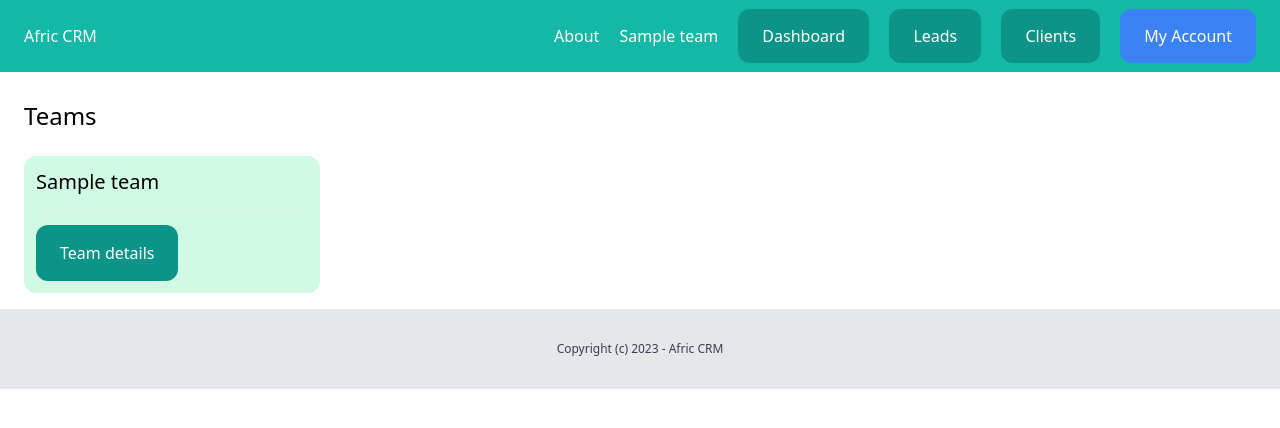
After one commit to Marx-wrld/Afric-CRM, a Django app: page /dashboard/teams/ in a window 1280 px wide. The commit adds this page. Shown: the top 428 px of the page. Run offline with Django 4.2, Linux system fonts and the light colour scheme; a user stored in the database is signed in; tables that the repository leaves empty hold one stand-in row (values such as "Sample post"); some libraries are stand-ins or nearby versions.

Commit message:
Switch team functionality build

```diff
--- a/crm/team/templates/team/detail.html
+++ b/crm/team/templates/team/detail.html
@@ -6,11 +6,16 @@
     <div class="px-6 py-4">
         <h1 class="mt-3 text-xl">{{ team.name }}</h1>
 
+        <hr class="mb-2">
+
         {% if team.created_by == request.user %}
             <a href="{% url 'team:edit' team.id %}">(Edit)</a>
         {% endif %}
 
+        <a href="{% url 'team:list' %}">(Switch team)</a>
+
         <hr class="mb-4">
+
         <p>
             <strong>
                 Team Owner:
--- /dev/null
+++ b/crm/team/templates/team/teams_list.html
@@ -0,0 +1,25 @@
+{% extends 'core/base.html' %}
+
+{% block title %}{{ team.name }}{% endblock %}
+
+{% block content %}
+    <div class="px-6 py-4">
+        <h1 class="mt-3 mb-6 text-2xl">Teams</h1>
+
+        <div class="grid grid-cols-4 gap-4">
+            {% for team in teams %}
+                <div class="{% if team == team %}bg-emerald-100{% else %}bg-gray-100{% endif %} rounded-xl p-3">
+                    <h2 class="mb-4 text-xl">{{ team.name }}</h2>
+
+                    <hr class="mb-3">
+
+                    {% if team == team %}
+                        <a href="{% url 'team:detail' team.id %}" class="inline-block py-4 px-6 bg-teal-600 text-white rounded-xl">Team details</a>
+                    {% else %}
+                        <a href="{% url 'team:activate' team.id %}" class="inline-block py-4 px-6 bg-teal-600 text-white rounded-xl"></a>
+                    {% endif %}
+                </div>
+            {% endfor %}
+        </div>
+    </div>
+{% endblock %}
--- a/crm/team/urls.py
+++ b/crm/team/urls.py
@@ -4,6 +4,8 @@ from . import views
 app_name = 'team'
 
 urlpatterns = [
+    path('', views.teams_list, name='list'),
     path('<int:pk>/', views.detail, name='detail'),
     path('<int:pk>/edit/', views.edit_team, name='edit'),
+    path('<int:pk>/activate/', views.team_activate, name='activate'),
 ]
--- a/crm/team/views.py
+++ b/crm/team/views.py
@@ -4,10 +4,27 @@ from .models import Team
 from .forms import TeamForm
 from django.contrib import messages
 
+
 @login_required
+def teams_list(request):
+    teams = Team.objects.filter(members__in=[request.user])
 
+    return render(request, 'team/teams_list.html', {
+        'teams': teams
+    })
+
+@login_required
+def team_activate(request, pk):
+    team = Team.objects.filter(members__in=[request.user]).get(pk=pk)
+    userprofile = request.user.profile
+    userprofile.team = team
+    userprofile.save()
+
+    return redirect('team:detail', pk=pk)
+
+@login_required
 def detail(request, pk):
-    team  = get_object_or_404(Team, created_by=request.user, pk=pk)
+    team  = get_object_or_404(Team, members__in=[request.user], pk=pk)
 
     return render(request, 'team/detail.html', {
         'team': team
--- a/crm/userprofile/views.py
+++ b/crm/userprofile/views.py
@@ -13,11 +13,13 @@ def signup(request):
         #checking if the info is correct before saving it to the db
         if form.is_valid():
             user = form.save()
-            UserProfile.objects.create(user=user) #creating the user profile
 
             team = Team.objects.create(name='The Team Name', created_by=user) #creating the team
             team.members.add(user) #adding the members
             team.save()
+
+            UserProfile.objects.create(user=user, team=team) #creating the user profile
+
 
             #redirecting to the login page
             return redirect('/log-in/')
```
